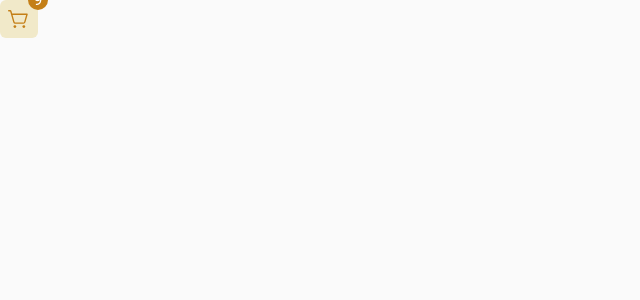
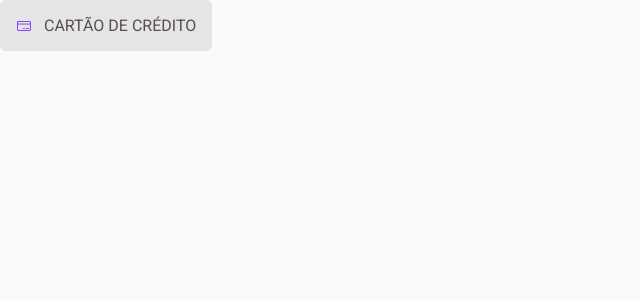
Before and after one commit to adonisamarante/coffee-delivery-dsf, a React (Vite) app: page / in a window 1280 px wide. Shown: the top 300 px of the page, without its empty margins (0-640 px from the left). Built offline with nearby package versions, Linux system fonts and the light colour scheme.

Commit message:
feat: payment select button

```diff
--- a/src/App.tsx
+++ b/src/App.tsx
@@ -1,13 +1,13 @@
 import { ThemeProvider } from 'styled-components'
 import { defaultTheme } from './styles/themes/default'
 import { GlobalStyle } from './styles/global'
-import { ShopCartIcon } from './components'
+import { TotalOrderCard } from './components'
 
 export function App() {
   return (
     <ThemeProvider theme={defaultTheme}>
       <div>
-        <ShopCartIcon />
+        <TotalOrderCard />
       </div>
 
       <GlobalStyle />
--- a/src/components/TotalOrderCard/index.tsx
+++ b/src/components/TotalOrderCard/index.tsx
@@ -1,7 +1,18 @@
+import { CreditCard } from 'phosphor-react'
+import { CardSelectButton } from './styles'
+import { useState } from 'react'
+
 export function TotalOrderCard() {
+  const [isSelected, setIsSelected] = useState(false)
+
+  function handleSelected() {
+    setIsSelected((state) => !state)
+  }
+
   return (
-    <div>
-      <p>order card</p>
-    </div>
+    <CardSelectButton isSelected={isSelected} onClick={handleSelected}>
+      <CreditCard className="card-icon" />
+      CARTÃO DE CRÉDITO
+    </CardSelectButton>
   )
 }
--- a/src/components/TotalOrderCard/styles.ts
+++ b/src/components/TotalOrderCard/styles.ts
@@ -0,0 +1,30 @@
+import styled from 'styled-components'
+
+interface CardSelectButtonProps {
+  isSelected: boolean
+}
+
+export const CardSelectButton = styled.button<CardSelectButtonProps>`
+  display: flex;
+  align-items: center;
+  gap: 0.75rem;
+
+  padding: ${(props) => (props.isSelected ? 'calc(1rem - 2px)' : '1rem')};
+  border: ${(props) =>
+    props.isSelected ? `solid 2px ${props.theme.purple}` : 'none'};
+  border-radius: 6px;
+
+  background-color: ${(props) =>
+    props.isSelected
+      ? props.theme['purple-light']
+      : props.theme['base-button']};
+  color: ${(props) => props.theme['base-text']};
+
+  .card-icon {
+    color: ${(props) => props.theme.purple};
+  }
+
+  &:hover {
+    background-color: ${(props) => props.theme['base-hover']};
+  }
+`
```
